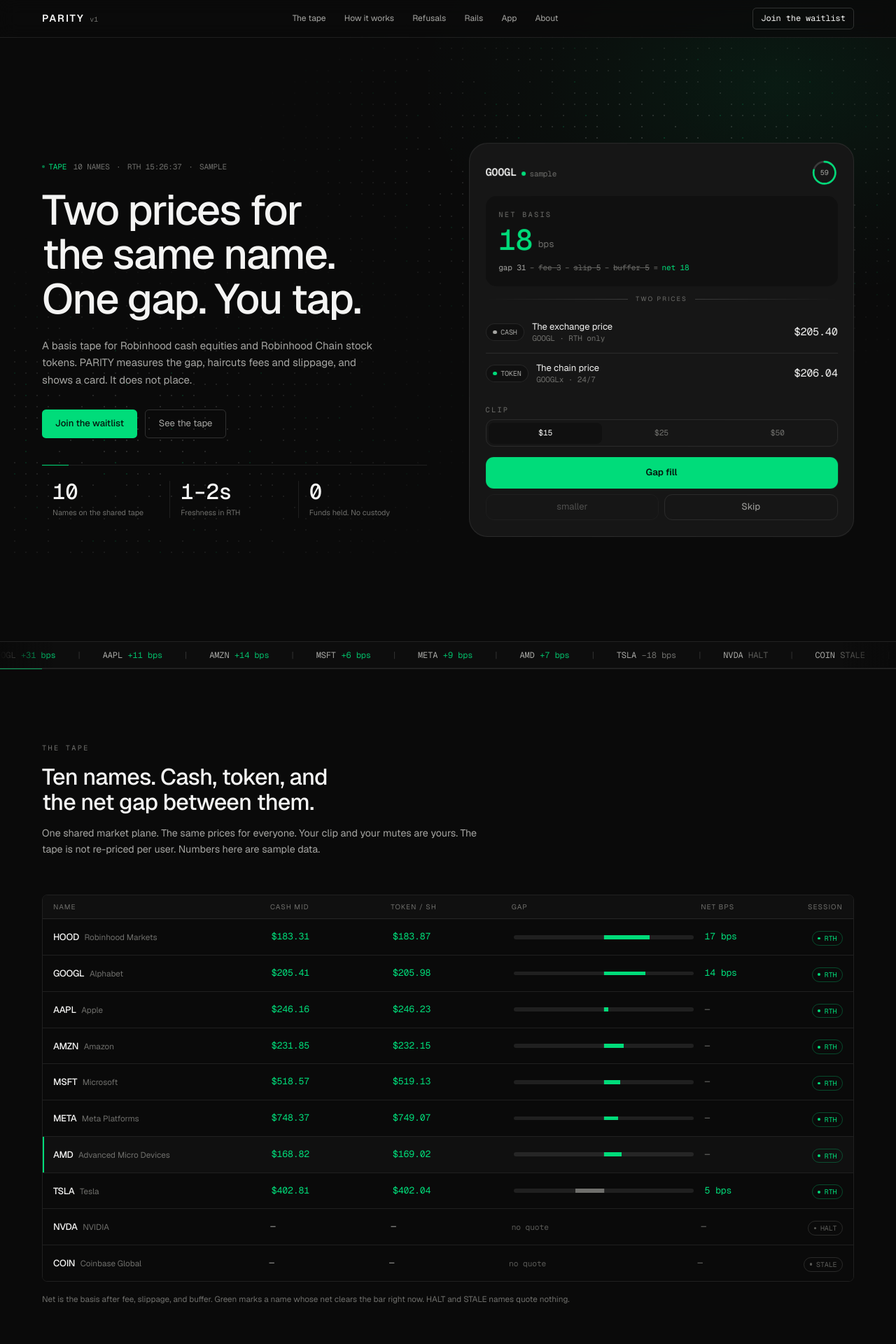
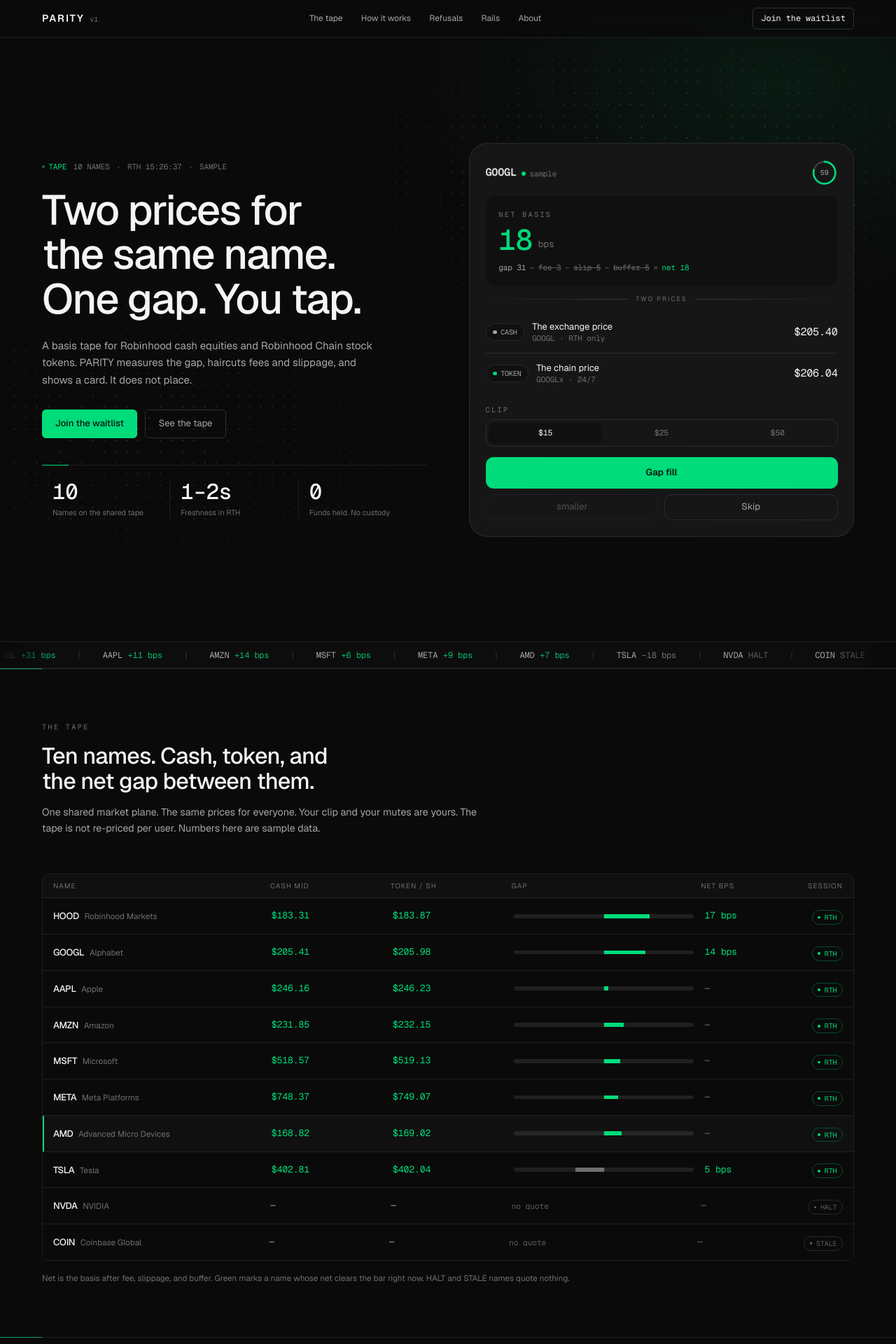
Before and after one commit to harwarl/parity, a Next.js app in the folder frontend/: page / in a window 1280 px wide. Shown: the top 1920 px of the page at 70% size. Built offline with nearby package versions, Linux system fonts and the light colour scheme.

Commit message:
refactor: adjust padding in Navbar, Section, ClosingLine, RailsBand, and Waitlist components

```diff
--- a/frontend/components/layout/Navbar.tsx
+++ b/frontend/components/layout/Navbar.tsx
@@ -7,7 +7,6 @@
   { label: "How it works", href: "/#how" },
   { label: "Refusals", href: "/#refusals" },
   { label: "Rails", href: "/#rails" },
-  { label: "App", href: "/app" },
   { label: "About", href: "/about" },
 ];
 
--- a/frontend/components/layout/Section.tsx
+++ b/frontend/components/layout/Section.tsx
@@ -26,7 +26,7 @@
   return (
     <section
       id={id}
-      className={`relative scroll-mt-24 border-t border-line py-20 sm:py-28 ${
+      className={`relative scroll-mt-24 border-t border-line py-14 sm:py-20 ${
         surface ? "bg-surface" : ""
       } ${className}`}
     >
--- a/frontend/components/sections/ClosingLine.tsx
+++ b/frontend/components/sections/ClosingLine.tsx
@@ -4,7 +4,7 @@
 /** Full-width closing line, PARE cadence. */
 export default function ClosingLine() {
   return (
-    <section className="relative overflow-hidden border-t border-line py-28 sm:py-40">
+    <section className="relative overflow-hidden border-t border-line py-20 sm:py-28">
       <span
         aria-hidden
         className="absolute inset-y-0 left-1/2 hidden w-px -translate-x-1/2 bg-linear-to-b from-transparent via-green/40 to-transparent sm:block"
--- a/frontend/components/sections/RailsBand.tsx
+++ b/frontend/components/sections/RailsBand.tsx
@@ -13,7 +13,7 @@
 
 export default function RailsBand() {
   return (
-    <section id="rails" className="relative border-t border-line py-20 sm:py-28">
+    <section id="rails" className="relative border-t border-line py-14 sm:py-20">
       <span aria-hidden className="absolute -top-px left-0 h-px w-16 bg-green/70" />
       <Container>
         <Reveal className="max-w-2xl">
--- a/frontend/components/sections/Waitlist.tsx
+++ b/frontend/components/sections/Waitlist.tsx
@@ -27,7 +27,7 @@
   }
 
   return (
-    <section id="waitlist" className="border-t border-line py-20 sm:py-28">
+    <section id="waitlist" className="border-t border-line py-14 sm:py-20">
       <Container>
         <div className="grid gap-8 lg:grid-cols-[1fr_1fr] lg:items-center lg:gap-14">
           <div>
```
